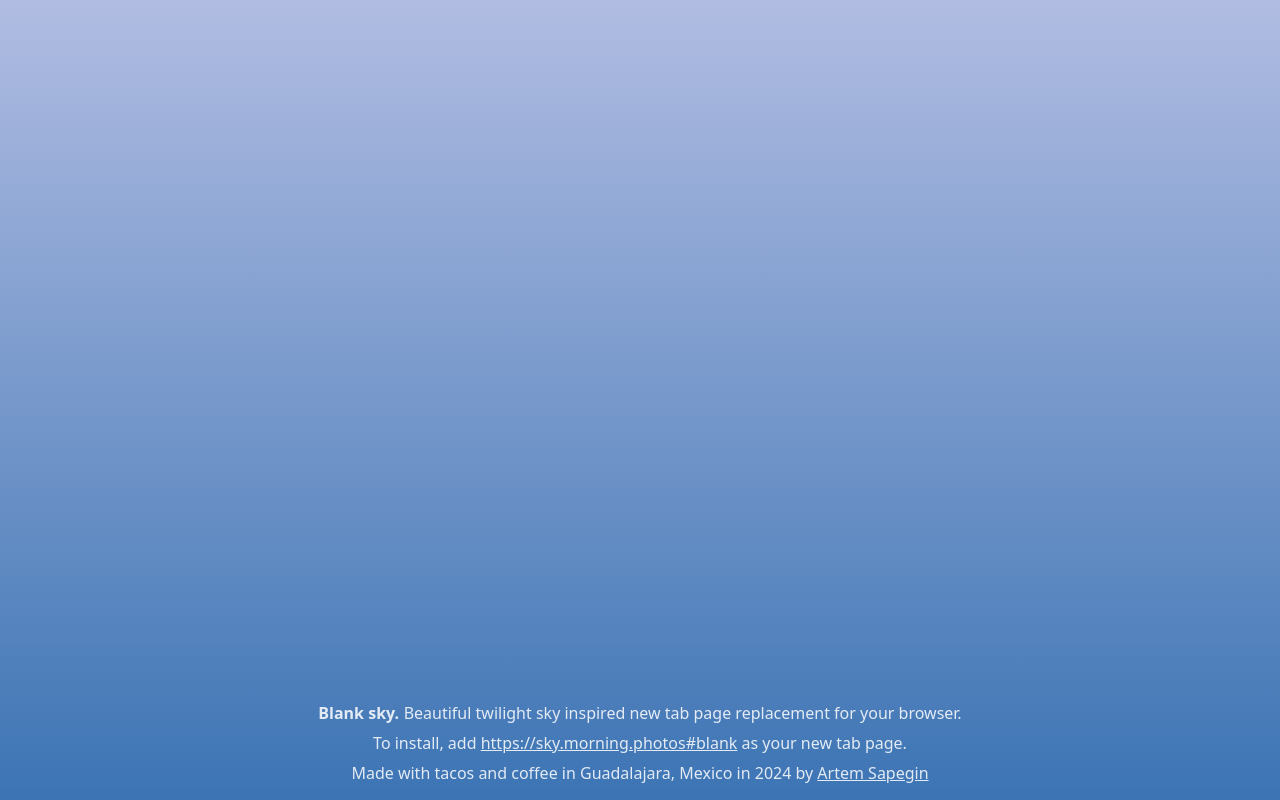
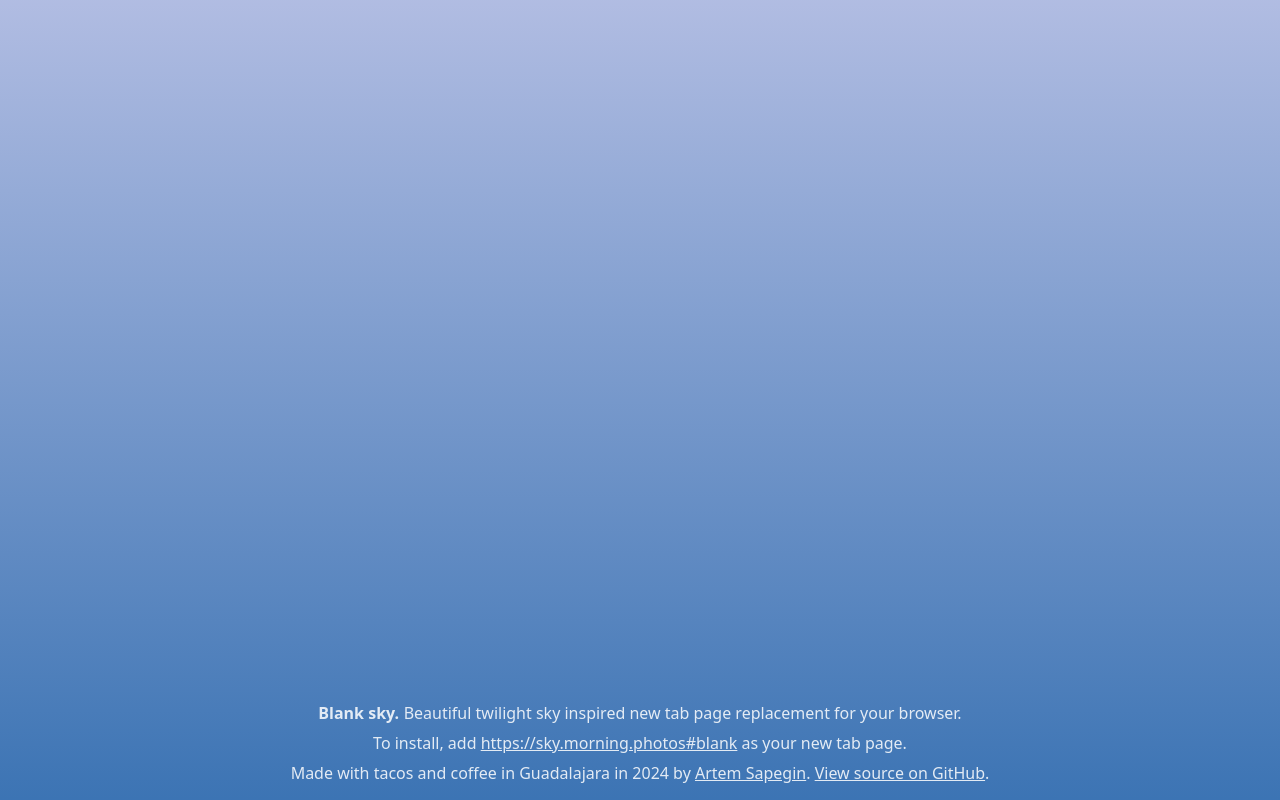
Before and after one commit to sapegin/blank-sky, a website: page index.html in a window 1280 px wide. Drawn offline with Linux system fonts and the light colour scheme.

Commit message:
feat: Add a link to GitHub

```diff
--- a/index.html
+++ b/index.html
@@ -122,13 +122,19 @@
       </main>
       <footer>
         <p>
-          Made with tacos and coffee in Guadalajara, Mexico in 2024 by
+          Made with tacos and coffee in Guadalajara in 2024 by
           <a
             href="https://sapegin.me/"
             target="_blank"
             rel="noopener noreferrer"
             >Artem Sapegin</a
-          >
+          >.
+          <a
+            href="https://github.com/sapegin/blank-sky"
+            target="_blank"
+            rel="noopener noreferrer"
+            >View source on GitHub</a
+          >.
         </p>
       </footer>
     </div>
```
